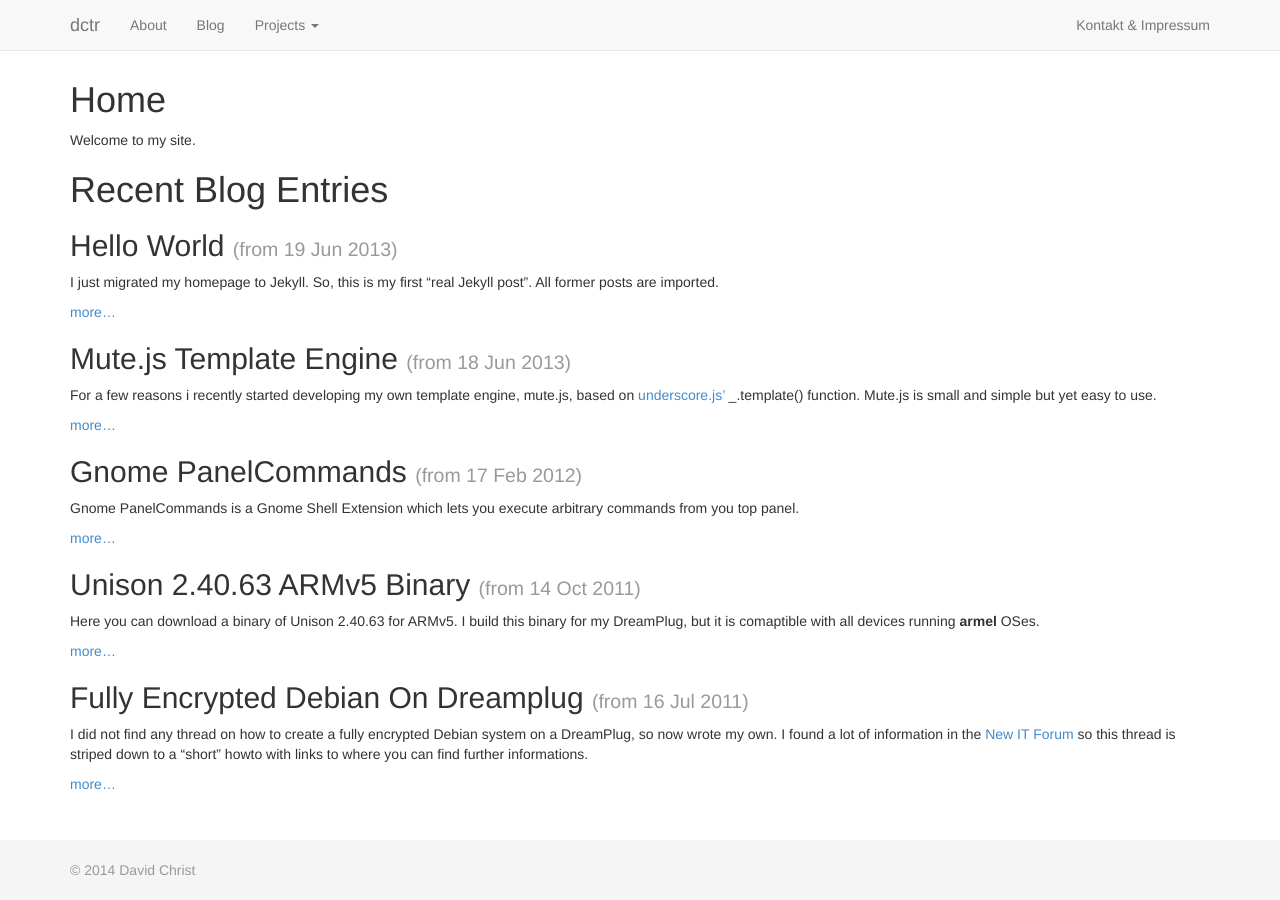
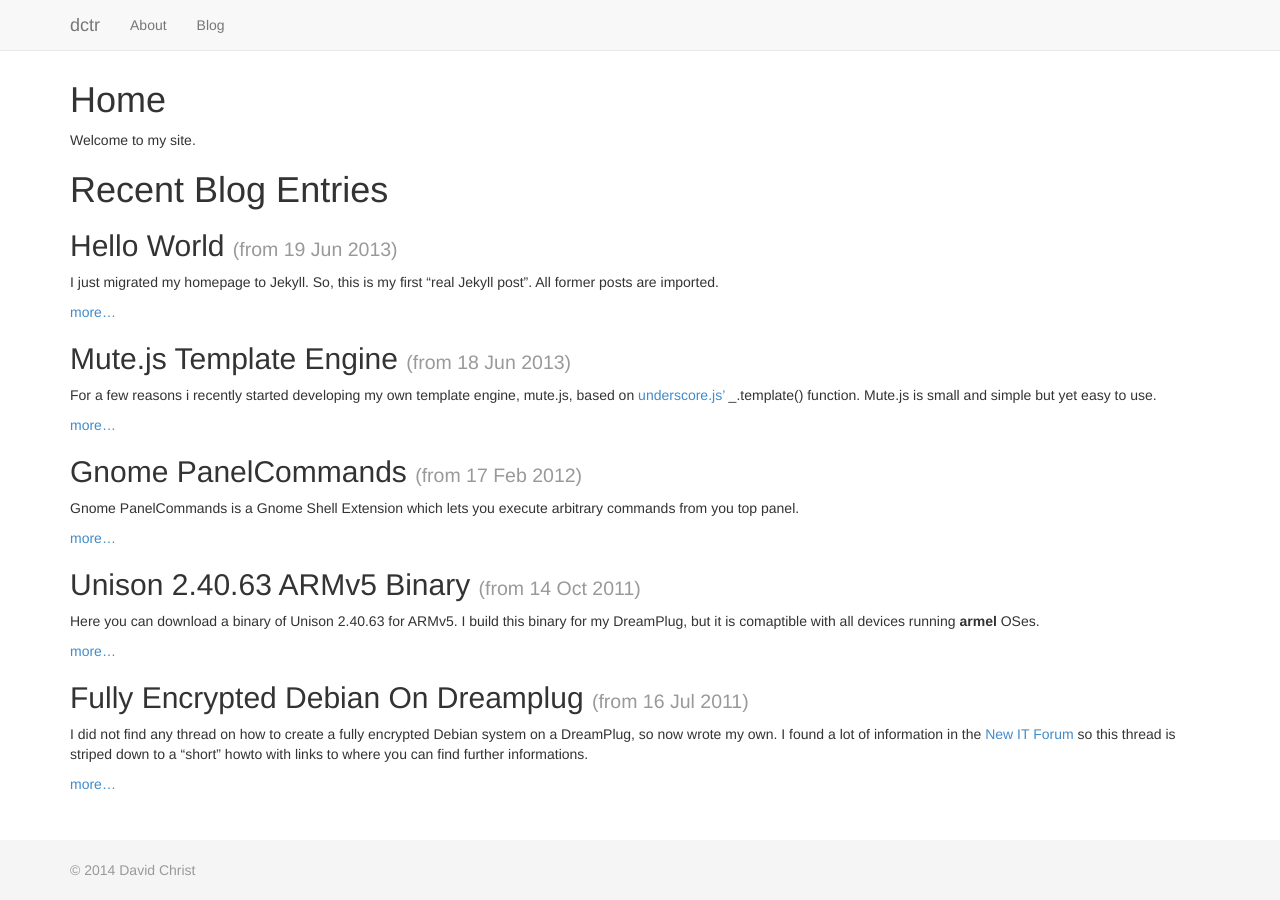
Before and after one commit to dctr/dctr.github.io, a Jekyll site: the page built from index.md, in a window 1280 px wide. Built offline with Jekyll 4.4.1, drawn with Linux system fonts in a browser that asks for light colours.

Commit message:
Remove yet unused stuff

```diff
--- a/_layouts/default.html
+++ b/_layouts/default.html
@@ -45,7 +45,7 @@
               <li><a href="/about">About</a></li>
               <li><a href="/blog">Blog</a></li>
               <!-- <li><a href="#"></a></li> class="active" -->
-              <li class="dropdown">
+              <!--li class="dropdown">
                 <a href="#" class="dropdown-toggle" data-toggle="dropdown">Projects <b class="caret"></b></a>
                 <ul class="dropdown-menu">
                   <li><a href="#">Thema 1</a></li>
@@ -56,11 +56,11 @@
                   <li><a href="#">Thema 4</a></li>
                   <li><a href="#">Thema 5</a></li>
                 </ul>
-              </li>
+              </li-->
             </ul>
-            <ul class="nav navbar-nav navbar-right">
+            <!--ul class="nav navbar-nav navbar-right">
               <li><a href="/impressum">Kontakt &amp; Impressum</a></li>
-            </ul>
+            </ul-->
           </div><!--/.nav-collapse -->
         </div>
       </header>
```
